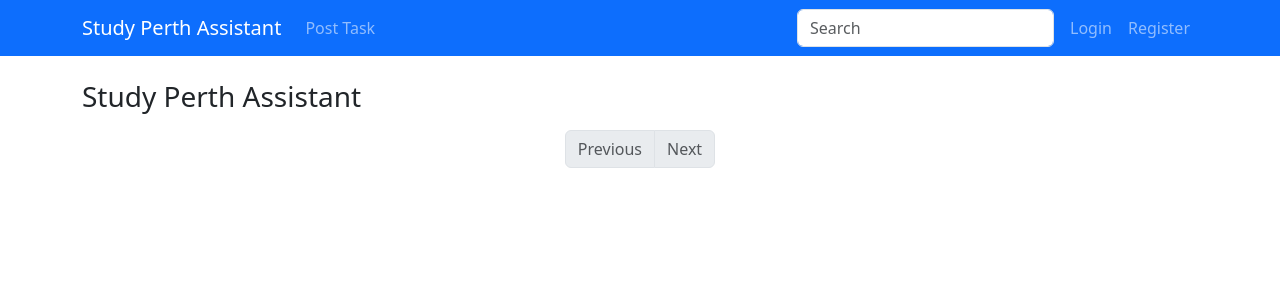
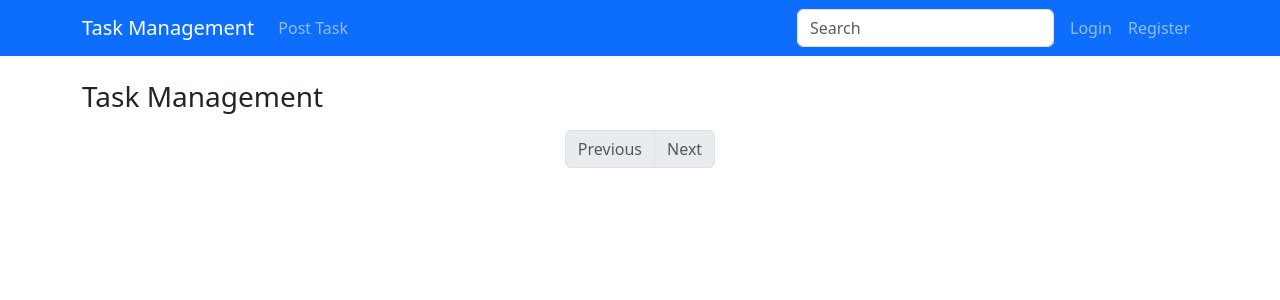
Before and after one commit to Rebecca115/CITS-5505-group-work, a Flask app: page / in a window 1280 px wide. Shown: the top 300 px of the page. Run offline with Flask 3, Linux system fonts and the light colour scheme; parts of the project's set-up code (start-up, migrations or seed data) failed here and were passed over; some libraries are stand-ins or nearby versions.

Commit message:
update project name

```diff
--- a/task/templates/detail.html
+++ b/task/templates/detail.html
@@ -10,7 +10,7 @@
 <!-- Navigation Bar -->
 <nav class="navbar navbar-expand-lg navbar-dark bg-primary">
     <div class="container">
-        <a class="navbar-brand" href="#">Study Perth Assistant</a>
+        <a class="navbar-brand" href="#">Task Management</a>
         <button class="navbar-toggler" type="button" data-bs-toggle="collapse" data-bs-target="#navbarNav">
             <span class="navbar-toggler-icon"></span>
         </button>
--- a/task/templates/index.html
+++ b/task/templates/index.html
@@ -4,7 +4,7 @@
     <meta charset="UTF-8">
     <meta name="viewport" content="width=device-width, initial-scale=1.0">
     <link href="https://cdn.jsdelivr.net/npm/bootstrap@5.3.3/dist/css/bootstrap.min.css" rel="stylesheet">
-    <title>Study Perth Assistant</title>
+    <title>Task Management</title>
     <style>
         .hidden {
             display: none;
@@ -15,7 +15,7 @@
 
 <nav class="navbar navbar-expand-lg navbar-dark bg-primary">
     <div class="container">
-        <a class="navbar-brand" href="/">Study Perth Assistant</a>
+        <a class="navbar-brand" href="/">Task Management</a>
         <button class="navbar-toggler" type="button" data-bs-toggle="collapse" data-bs-target="#navbarNav">
             <span class="navbar-toggler-icon"></span>
         </button>
@@ -61,7 +61,7 @@
             {% endfor %}
         {% endif %}
     {% endwith %}
-    <h3 class="my-3">Study Perth Assistant</h3>
+    <h3 class="my-3">Task Management</h3>
 
     {% for task in page_data.items %}
         <div class="card mb-3">
--- a/task/templates/post.html
+++ b/task/templates/post.html
@@ -9,7 +9,7 @@
 <body>
 <nav class="navbar navbar-expand-lg navbar-dark bg-primary">
     <div class="container">
-        <a class="navbar-brand" href="/">Study Perth Assistant</a>
+        <a class="navbar-brand" href="/">Task Management</a>
         <button class="navbar-toggler" type="button" data-bs-toggle="collapse" data-bs-target="#navbarNav">
             <span class="navbar-toggler-icon"></span>
         </button>
--- a/user/templates/login.html
+++ b/user/templates/login.html
@@ -15,7 +15,7 @@
 
 <nav class="navbar navbar-expand-lg navbar-dark bg-primary">
     <div class="container">
-        <a class="navbar-brand" href="/">Study Perth Assistant</a>
+        <a class="navbar-brand" href="/">Task Management</a>
         <button class="navbar-toggler" type="button" data-bs-toggle="collapse" data-bs-target="#navbarNav">
             <span class="navbar-toggler-icon"></span>
         </button>
--- a/user/templates/mine.html
+++ b/user/templates/mine.html
@@ -15,7 +15,7 @@
 
 <nav class="navbar navbar-expand-lg navbar-dark bg-primary">
     <div class="container">
-        <a class="navbar-brand" href="/">Study Perth Assistant</a>
+        <a class="navbar-brand" href="/">Task Management</a>
         <button class="navbar-toggler" type="button" data-bs-toggle="collapse" data-bs-target="#navbarNav">
             <span class="navbar-toggler-icon"></span>
         </button>
--- a/user/templates/mytask.html
+++ b/user/templates/mytask.html
@@ -15,7 +15,7 @@
 
 <nav class="navbar navbar-expand-lg navbar-dark bg-primary">
     <div class="container">
-        <a class="navbar-brand" href="/">Study Perth Assistant</a>
+        <a class="navbar-brand" href="/">Task Management</a>
         <button class="navbar-toggler" type="button" data-bs-toggle="collapse" data-bs-target="#navbarNav">
             <span class="navbar-toggler-icon"></span>
         </button>
```
Also changed, not shown: profile.html (line endings or trailing spaces).
